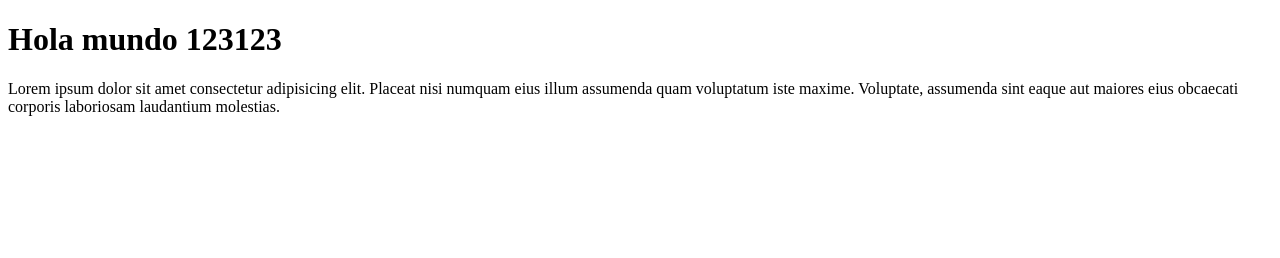
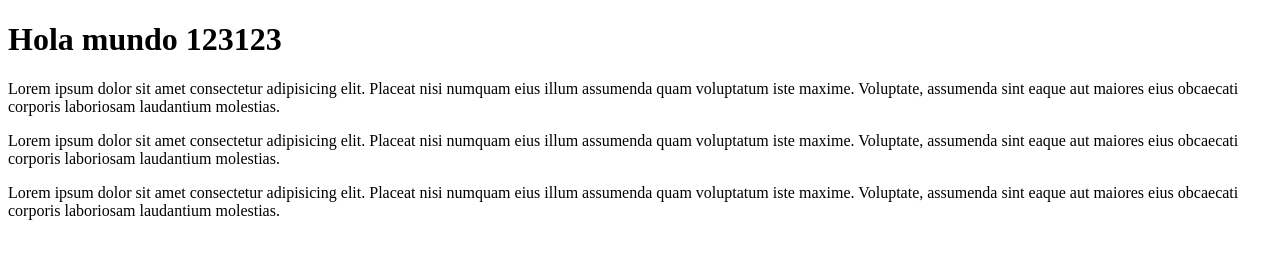
Before and after one commit to roldanlihugo/miweb, a plain HTML site: page index.html in a window 1280 px wide. Drawn offline with Linux system fonts and the light colour scheme.

Commit message:
Se añadieron mas parrafos y se añadio texto al registro

```diff
--- a/index.html
+++ b/index.html
@@ -8,5 +8,7 @@
 <body>
     <h1>Hola mundo 123123</h1>
     <p>Lorem ipsum dolor sit amet consectetur adipisicing elit. Placeat nisi numquam eius illum assumenda quam voluptatum iste maxime. Voluptate, assumenda sint eaque aut maiores eius obcaecati corporis laboriosam laudantium molestias.</p>
+    <p>Lorem ipsum dolor sit amet consectetur adipisicing elit. Placeat nisi numquam eius illum assumenda quam voluptatum iste maxime. Voluptate, assumenda sint eaque aut maiores eius obcaecati corporis laboriosam laudantium molestias.</p>
+    <p>Lorem ipsum dolor sit amet consectetur adipisicing elit. Placeat nisi numquam eius illum assumenda quam voluptatum iste maxime. Voluptate, assumenda sint eaque aut maiores eius obcaecati corporis laboriosam laudantium molestias.</p>
 </body>
 </html>
```
Also changed, not shown: 1 other file.
